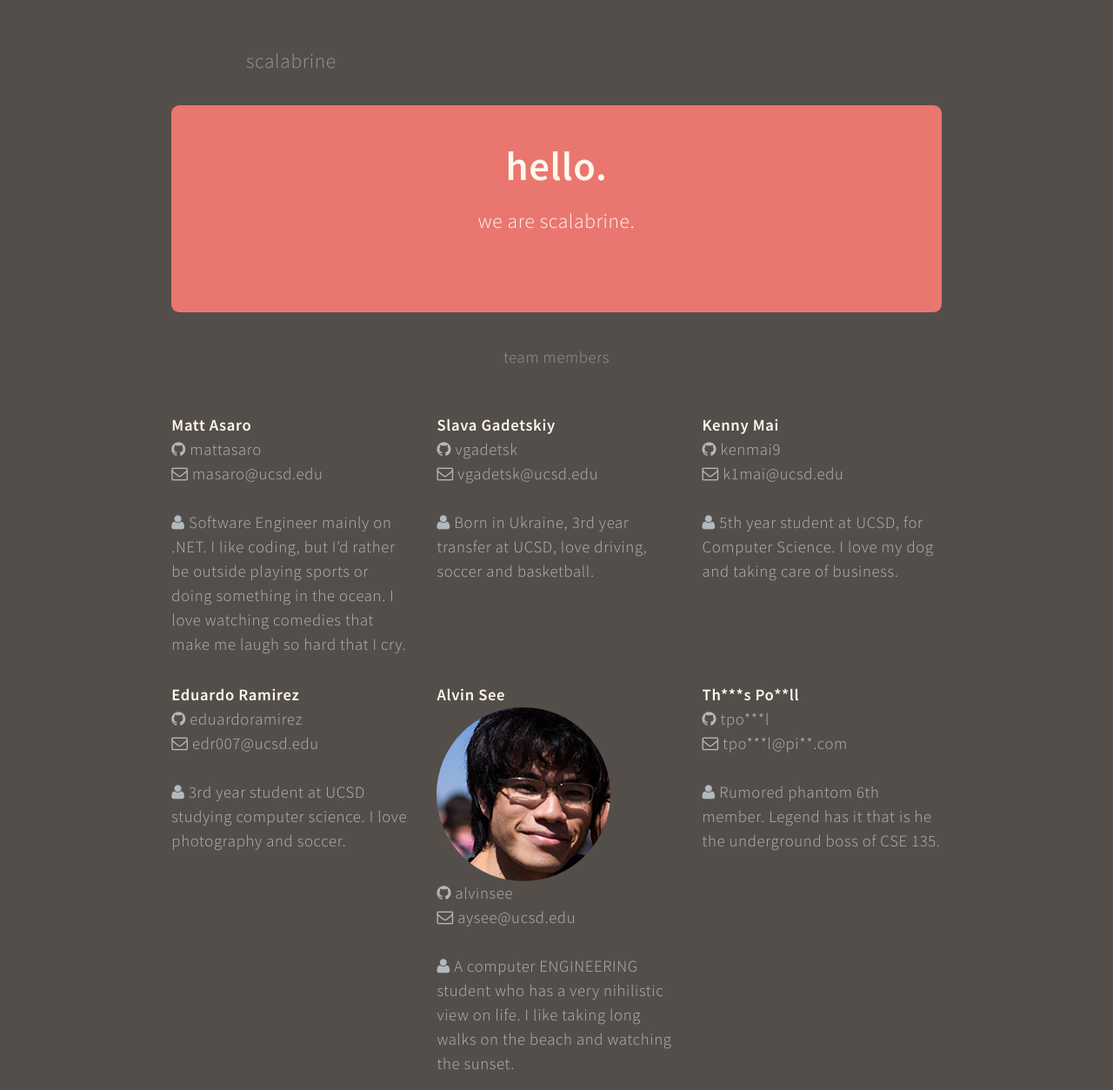
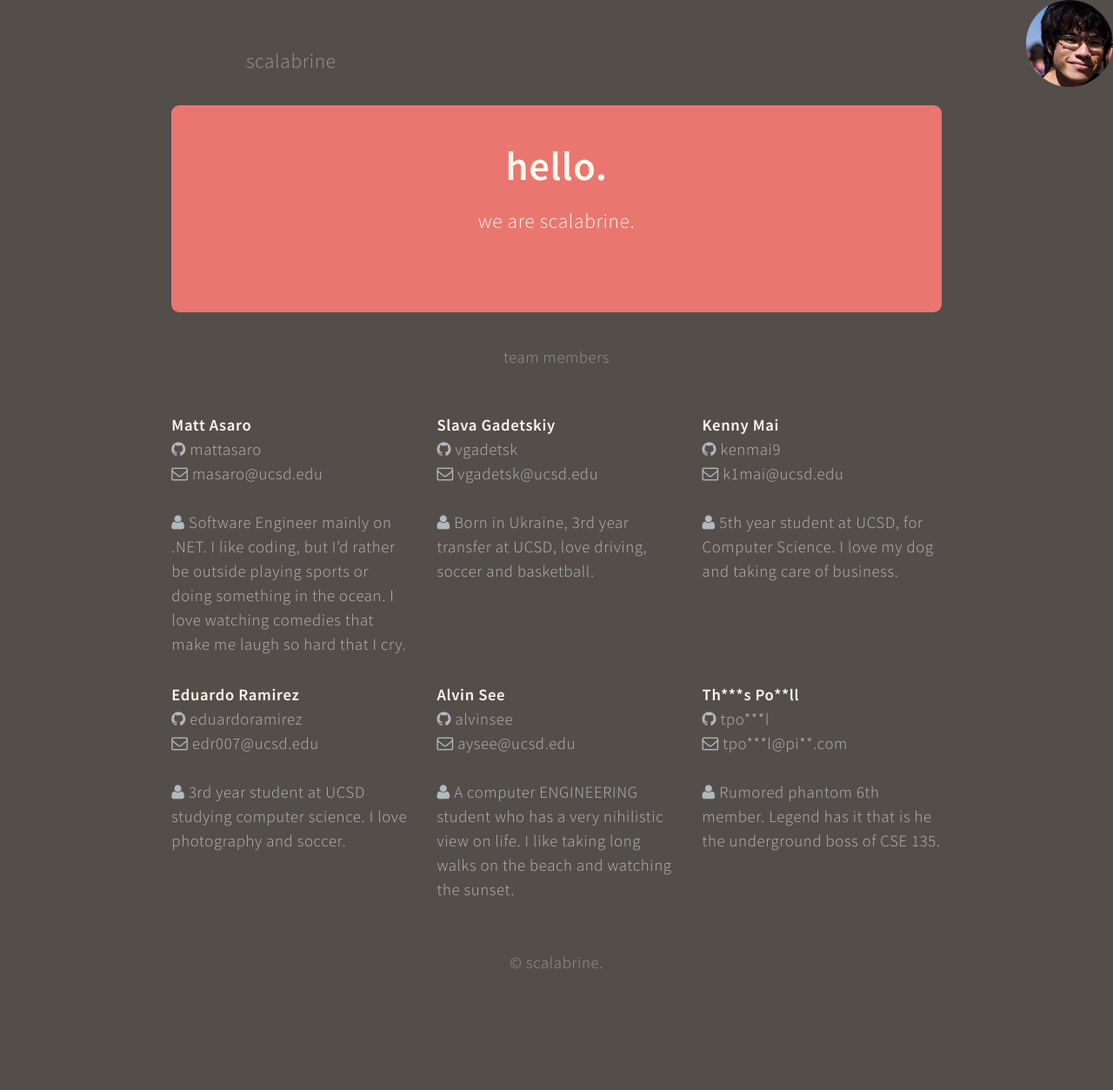
Before and after one commit to eduardoramirez/scalabrine, a PHP site: page / in a window 1280 px wide. Shown: the top 1253 px of the page at 87% size. After the commit the page ends 1114 px from the top, so only its background shows below. Run offline with PHP 8.4, Linux system fonts and the light colour scheme; the visitor is signed in with stand-in values (Sample User, id 1); some libraries are stand-ins or nearby versions.

Commit message:
align to top right

```diff
--- a/css/other.css
+++ b/css/other.css
@@ -1,10 +1,13 @@
 .profile-circular {
-width: 200px;
-height: 200px;
+position: fixed;
+top: 0;
+right: 0;
+width: 100px;
+height: 100px;
 background-image: url('/images/alvin.png');
 background-size: cover;
 display: block;
-border-radius: 100px;
--webkit-border-radius: 100px;
--moz-border-radius: 100px;
+border-radius: 50px;
+-webkit-border-radius: 50px;
+-moz-border-radius: 50px;
 }
```
